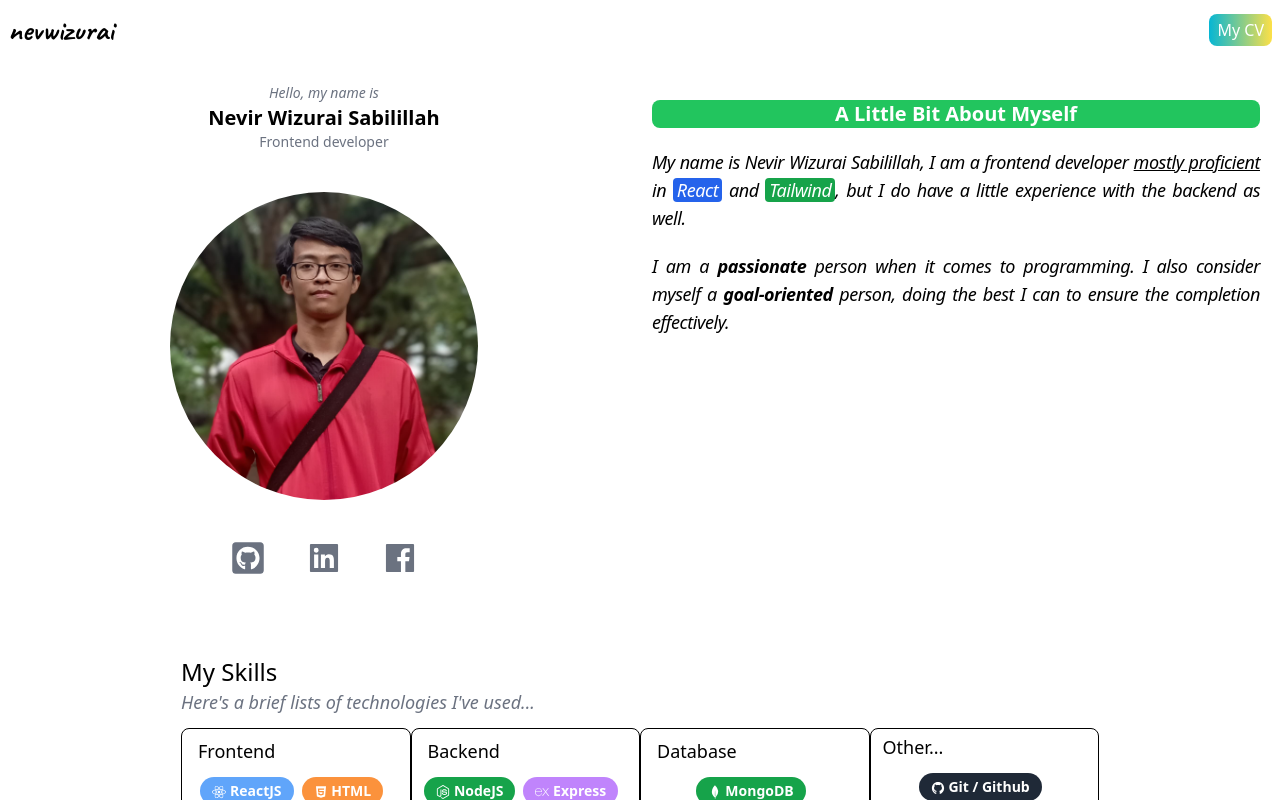
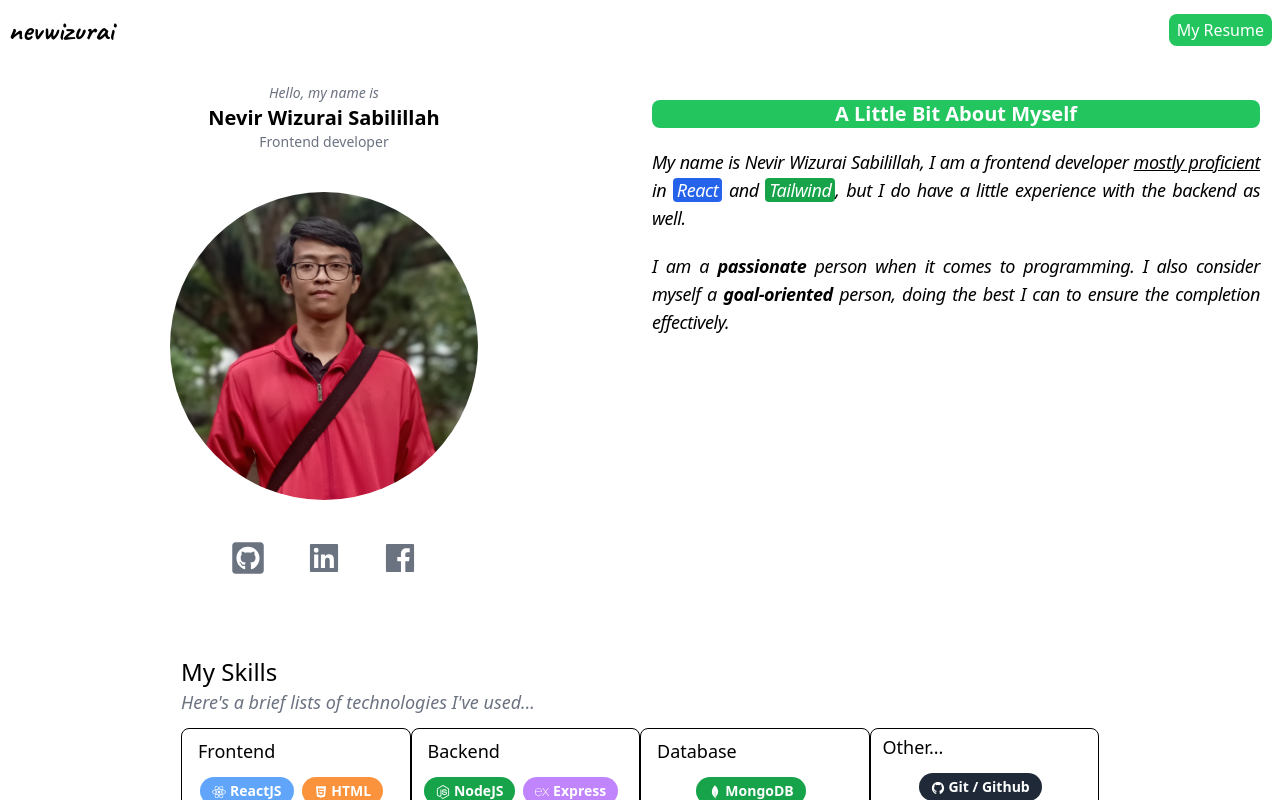
Before and after one commit to nevwizurai/portofolio, a React (Vite) app: page / in a window 1280 px wide. Shown: the top 800 px of the page. Built offline with nearby package versions, Linux system fonts and the light colour scheme.

Commit message:
added link to CV

```diff
--- a/src/components/Home.section.jsx
+++ b/src/components/Home.section.jsx
@@ -2,6 +2,7 @@ import React from "react";
 import ImgMe from "../img/me.jpg";
 import { FaGithubSquare } from "react-icons/fa";
 import { AiFillLinkedin, AiFillFacebook } from "react-icons/ai";
+import pdf from "../files/nevwizurai_resume_compressed.pdf";
 
 const Home = () => {
   return (
@@ -11,10 +12,11 @@ const Home = () => {
         <div className="flex justify-between items-center py-3">
           <h1 className="font-caveat text-3xl font-bold">nevwizurai</h1>
           <a
-            className="transition hover:scale-110 ease-linear bg-gradient-to-r hover:from-blue-700 from-cyan-500 to-yellow-300 px-2 py-1 rounded-lg text-white font-medium"
-            href="#"
+            className="transition hover:scale-110 ease-linear bg-green-500 hover:bg-green-700 px-2 py-1 rounded-lg text-white font-medium"
+            href={pdf}
+            target="_blank"
           >
-            My CV
+            My Resume
           </a>
         </div>
       </nav>
```
Also changed, not shown: 1 other file (tests, documents, lock files or other folders).
